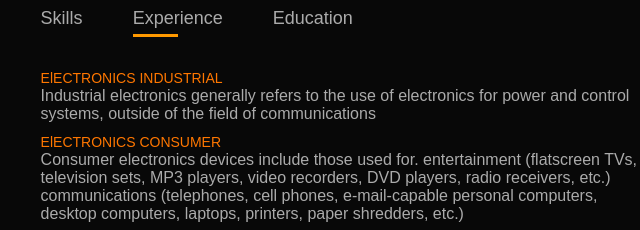
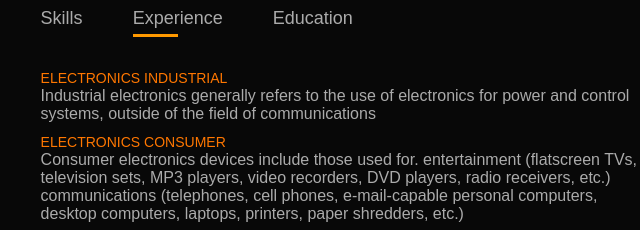
Before and after one commit to JohnWesleyDepamallo/johnwesley.github.io, a plain HTML site: page index.html in a window 1280 px wide. Both pictures are taken after a click on the element "Experience". Shown: the part 1043-1273 px from the top of the page, 497-1137 px from the left. Drawn offline with Linux system fonts and the light colour scheme.

Commit message:
Update index.html

```diff
--- a/index.html
+++ b/index.html
@@ -57,8 +57,8 @@
             </div>
             <div class="tab-contents" id="experience">
                 <ul>
-                    <li><span>ElECTRONICS INDUSTRIAL</span><br>Industrial electronics generally refers to the use of electronics for power and control systems, outside of the field of communications </li>
-                    <li><span>ElECTRONICS CONSUMER</span><br>Consumer electronics devices include those used for. entertainment (flatscreen TVs, television sets, MP3 players, video recorders, DVD players, radio receivers, etc.) communications (telephones, cell phones, e-mail-capable personal computers, desktop computers, laptops, printers, paper shredders, etc.)</li>
+                    <li><span>ELECTRONICS INDUSTRIAL</span><br>Industrial electronics generally refers to the use of electronics for power and control systems, outside of the field of communications </li>
+                    <li><span>ELECTRONICS CONSUMER</span><br>Consumer electronics devices include those used for. entertainment (flatscreen TVs, television sets, MP3 players, video recorders, DVD players, radio receivers, etc.) communications (telephones, cell phones, e-mail-capable personal computers, desktop computers, laptops, printers, paper shredders, etc.)</li>
                     <li><span>ELECTRICAL WIRING</span><br>House electrical wiring is a process of connecting different accessories for the distribution of electrical energy from the supplier to various appliances and equipment at home like television, lamps, air conditioners, etc. Let us look at the different types of electrical wiring that are used in domestic properties </li>
                 </ul>
             </div>
```
